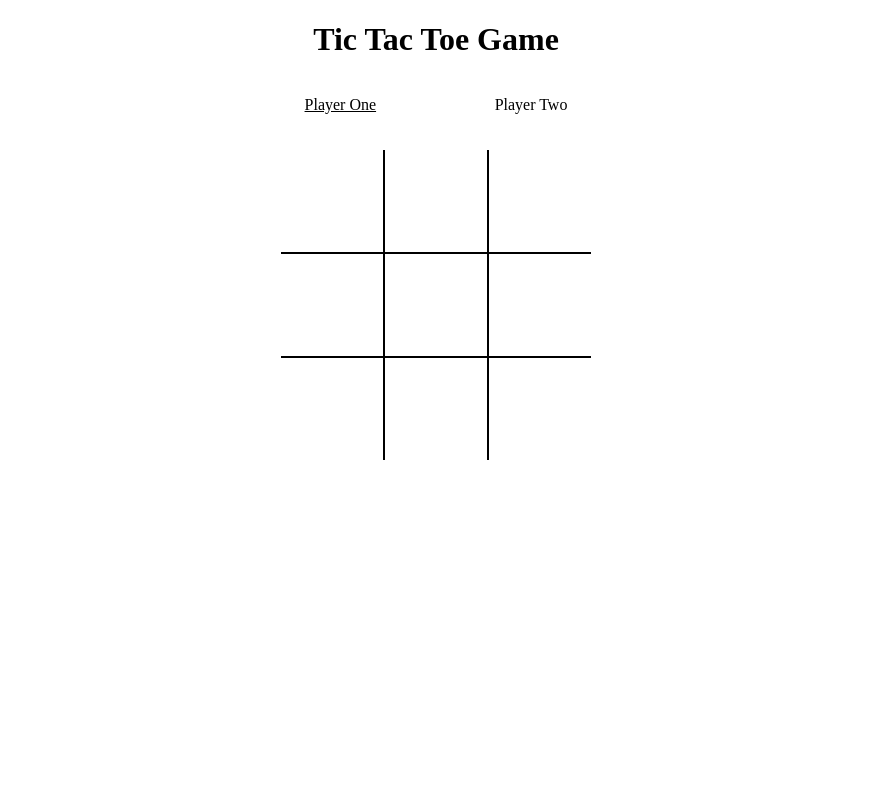
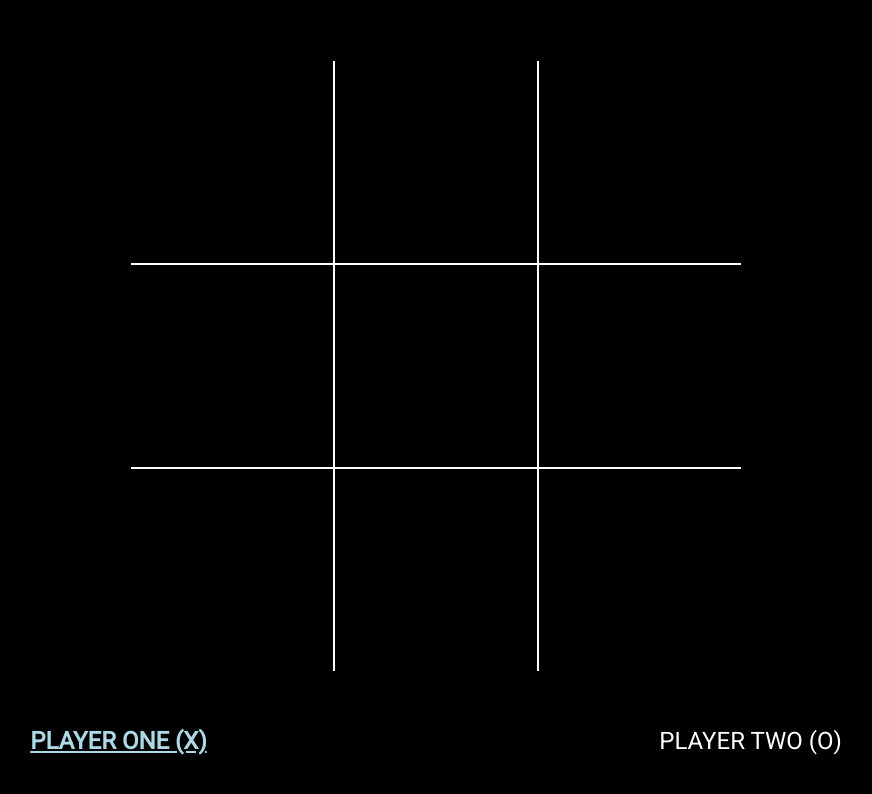
Before and after one commit to callmeisma/tic-tac-toe, a plain HTML site: page index.html in a window 1280 px wide. Shown: the whole page, without its empty margins (204-1076 px from the left). Drawn offline with Linux system fonts and the light colour scheme.

Commit message:
clean up front end

```diff
--- a/index.html
+++ b/index.html
@@ -1,16 +1,16 @@
 <!DOCTYPE html>
 <html>
+
 <head>
-  <title>Tic Tac Toe Game</title>
+  <title>Tic Tac Toe</title>
   <meta charset='utf-8'>
   <link rel='stylesheet' href='style.css'>
+  <link rel="preconnect" href="https://fonts.googleapis.com">
+  <link rel="preconnect" href="https://fonts.gstatic.com" crossorigin>
+  <link href="https://fonts.googleapis.com/css2?family=Roboto&display=swap" rel="stylesheet">
 </head>
+
 <body>
-  <h1>Tic Tac Toe Game</h1>
-  <div id="players" class="container">
-    <p id="p1">Player One</p>
-    <p id="p2">Player Two</p>
-  </div>
   <table id="gameboard">
     <tr>
       <td id="0" class="cells"></td>
@@ -28,10 +28,15 @@
       <td id="8" class="cells"></td>
     </tr>
   </table>
+  <div class="container" id="score">
+    <h2 id="p1">PLAYER ONE (X)</h2>
+    <h2 id="p2">PLAYER TWO (O)</h2>
+  </div>
   <div id="endgame">
-    <div id="text"></div>
+    <h3 id="text"></h3>
     <button id="replay" onclick="startGame()">Replay</button>
   </div>
   <script src='script.js'></script>
 </body>
+
 </html>
--- a/script.js
+++ b/script.js
@@ -1,79 +1,95 @@
-const p1 = 'X';
-const p2 = 'O';
-const winCombos = [[0,1,2], [3,4,5], [6,7,8], [0,3,6], [1,4,7], [2,5,8], [0,4,8], [2,4,6]]
+const p1 = "X";
+const p2 = "O";
+const winCombos = [
+  [0, 1, 2],
+  [3, 4, 5],
+  [6, 7, 8],
+  [0, 3, 6],
+  [1, 4, 7],
+  [2, 5, 8],
+  [0, 4, 8],
+  [2, 4, 6],
+];
 let oTurn;
-const cells = document.querySelectorAll('.cells');
-const endText = document.getElementById('text');
-const endElement = document.getElementById('endgame');
-
-startGame();
+const cells = document.querySelectorAll(".cells");
+const endText = document.getElementById("text");
+const endElement = document.getElementById("endgame");
 
 function startGame() {
   oTurn = false;
-    document.getElementById('p1').style.textDecoration = 'underline';
-    endText.innerHTML = '';
-    endElement.style.display = 'none';
-    cells.forEach(cell => {
-        cell.innerHTML = '';
-        cell.addEventListener('click', clickHandler);
-    })
+  document.getElementById("p1").style.textDecoration = "underline";
+  document.getElementById("p1").style.color = "lightblue";
+  document.getElementById("p1").style.fontWeight = "600";
+
+  endElement.style.display = "none";
+  cells.forEach((cell) => {
+    cell.innerHTML = "";
+    cell.addEventListener("click", clickHandler);
+  });
 }
 
 function clickHandler(e) {
   // Place marks
-    const cell = e.target;
   const playerTurn = oTurn ? p2 : p1;
-
-    putMark(cell, playerTurn);
+  if (e.target.innerHTML === '') {
+    e.target.innerHTML = playerTurn;
     // check for win
     if (checkWin(playerTurn)) {
-        endGame(false)
+      endGame(false);
     } else if (isDraw()) {
     // check for draw
-        endGame(true)
+      endGame(true);
     } else {
     // switch turns
       changeTurns();
     }
   }
-
-function putMark(cell, playerTurn) {
-    cell.innerHTML = playerTurn;
 }
 
 function changeTurns() {
   if (oTurn) {
-        document.getElementById('p1').style.textDecoration = 'underline';
-        document.getElementById('p2').style.textDecoration = 'none';
+    document.getElementById("p1").style.textDecoration = "underline";
+    document.getElementById("p1").style.color = "lightblue";
+    document.getElementById("p1").style.fontWeight = "600";
+
+    document.getElementById("p2").style.textDecoration = "none";
+    document.getElementById("p2").style.color = "white";
+    document.getElementById("p2").style.fontWeight = "400";
   } else {
-        document.getElementById('p2').style.textDecoration = 'underline';
-        document.getElementById('p1').style.textDecoration = 'none';
+    document.getElementById("p2").style.textDecoration = "underline";
+    document.getElementById("p2").style.color = "lightblue";
+    document.getElementById("p2").style.fontWeight = "600";
+
+    document.getElementById("p1").style.textDecoration = "none";
+    document.getElementById("p1").style.color = "white";
+    document.getElementById("p1").style.fontWeight = "400";
   }
 
   oTurn = !oTurn;
-
 }
 
 function checkWin(playerTurn) {
-    return winCombos.some(combination => {
-        return combination.every(index => {
+  return winCombos.some((combination) => {
+    return combination.every((index) => {
       return cells[index].innerHTML == playerTurn;
-        })
-    })
+    });
+  });
 }
 
 function endGame(draw) {
   if (draw) {
-        endText.innerHTML = "It's a Tie!"
+    endText.innerHTML = "It's a Tie!";
   } else {
-        endText.innerHTML = `${oTurn ? p2 : p1} Wins!`
+    endText.innerHTML = `${oTurn ? 'Player Two' : 'Player One'} Wins!`;
   }
 
-    endElement.style.display = 'flex';
+  endElement.style.display = "flex";
 }
 
 function isDraw() {
-    return [...cells].every(cell => {
+  return [...cells].every((cell) => {
     return cell.innerHTML == p1 || cell.innerHTML == p2;
-    })
+  });
 }
+
+startGame();
--- a/style.css
+++ b/style.css
@@ -1,33 +1,61 @@
-h1 {
+html {
+    height: 100%;
+    width: 100%;
+    margin: 0;
+    padding: 0;
+    background-color: black;
+    font-family: 'Roboto', cursive;
+}
+
+body {
+    height: 100vh;
+    display: flex;
+    flex-direction: column;
+    justify-content: center;
+    align-self: center;
+
+}
+
+h2 {
+    margin: auto;
+    font-weight: 100;
+    color: white;
+}
+
+h3 {
+    margin: 0;
+    font-size: 10vh;
+}
+
+td {
+    font-size: 20vh;
+    font-weight: 100;
+    color: white;
+}
+
+.container {
+    margin: 0;
+    padding-top: 7vh;
+    display: flex;
+    justify-content: space-evenly;
+}
+
+.cells {
+    border: 2px solid white;
+    height: 25vh;
+    width: 25vh;
+    cursor: pointer;
+    color: white;
     text-align: center;
 }
 
-#players {
-    margin: auto;
-    display: flex;
-    width: 500px;
-    justify-content: space-evenly;
-    padding-bottom: 20px;
-}
-
-
-.cells {
-    border: 2px solid black;
-    height: 100px;
-    width: 100px;
-    text-align: center;
-    vertical-align: center;
-    font-size: 70px;
-    cursor: pointer;
-}
-
 .cells:hover {
-    background-color: lightgrey;
+    background-color: lightblue;
 }
 
 #gameboard {
     border-collapse: collapse;
-    margin: auto;
+    margin: 0 auto;
 }
 
 table tr:first-child td {
@@ -48,21 +76,26 @@ table tr td:last-child {
 
 #endgame {
     display: none;
+    flex-direction: column;
     justify-content: center;
     align-items: center;
-    flex-direction: column;
     position: fixed;
     top: 0;
     left: 0;
     bottom: 0;
     right: 0;
-    opacity: 98%;
-    background-color: dimgray;
-    text-align: center;
+    opacity: 95%;
+    background-color: black;
     color: white;
-    font-size: 4rem;
 }
 
 #replay {
-    font-size: 2rem;
+    font-size: 4vh;
+    border: none;
+    border-radius: 50px;
+    padding: 5px 20px 5px 20px;
 }
+
+#replay:hover {
+    background-color: lightblue;
+}
```
Lines whose indentation alone changed are shown as unchanged.
